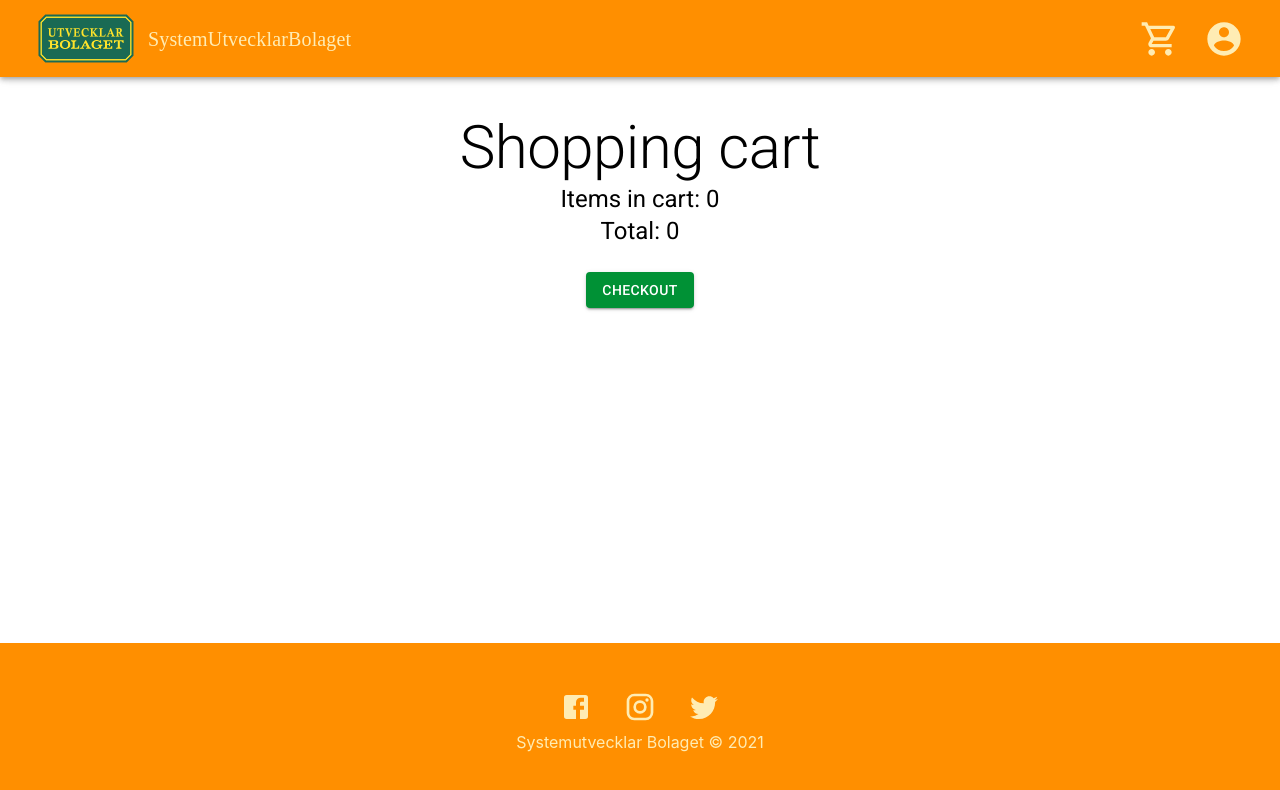
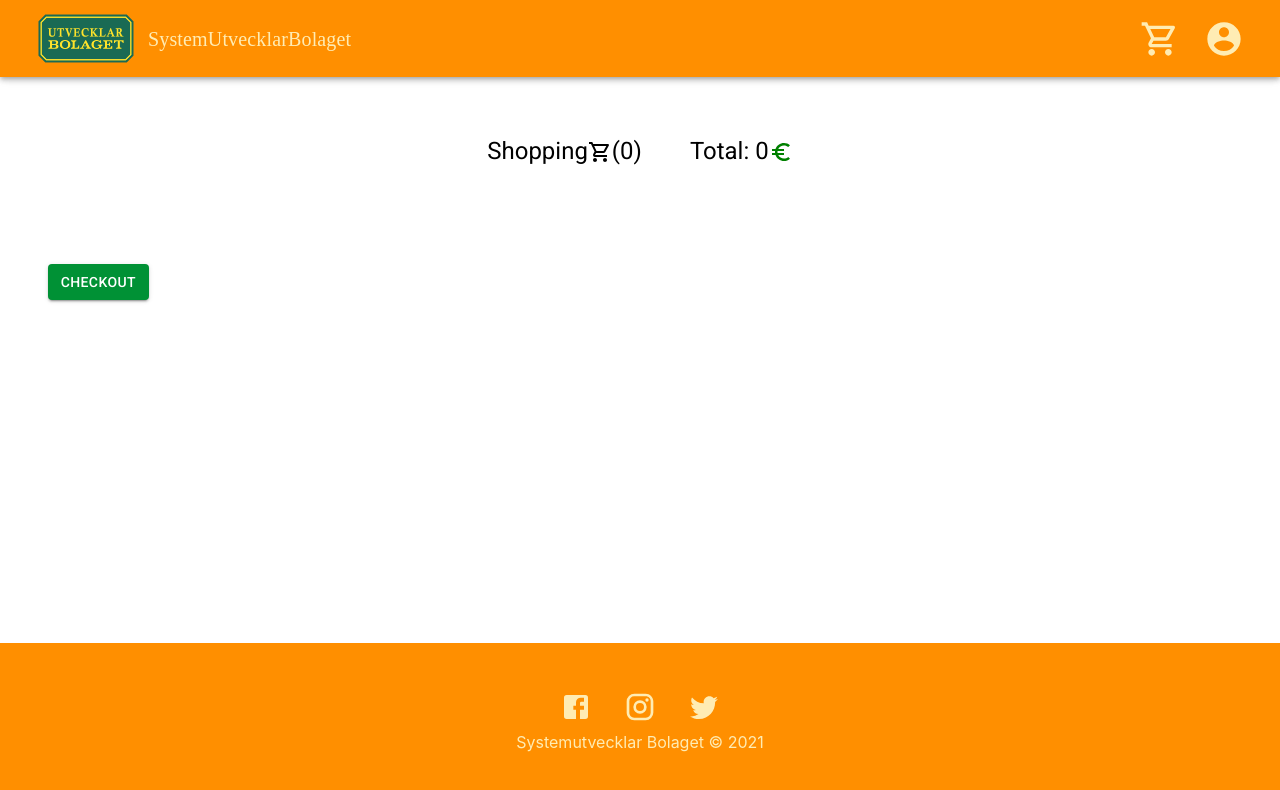
Before and after one commit to JonathanMarkert/systemutvecklarbolaget, a React (Create React App) app: page /cart in a window 1280 px wide. Shown: the top 790 px of the page. Built offline with nearby package versions, Linux system fonts and the light colour scheme.

Commit message:
#68 iconbuttons and new header in cart

```diff
--- a/src/components/SlipCard.tsx
+++ b/src/components/SlipCard.tsx
@@ -15,9 +15,11 @@ const useStyles = makeStyles((theme: Theme) =>
   createStyles({
     root: {
       flexGrow: 1,
+      justifyContent:"center",
+      alignItems:"center",
     },
     paper: {
-      maxWidth: 1200,
+      maxWidth: 700,
     },
     image: {
       width: 128,
@@ -35,7 +37,7 @@ const useStyles = makeStyles((theme: Theme) =>
     },
     deleteIcon: {
       color: "red",
-      opacity: "0.5",
+      opacity: "0.3",
       fontSize: "2rem",
       "&:hover": {
         fontSize: "2.5rem",
@@ -81,40 +83,44 @@ const SlipCard: FC<Props> = ({ product }) => {
           </Grid>
           <Grid item xs={12} sm container>
             <Grid item xs container direction="column" spacing={1}>
-              <Grid item xs={12} md={3}>
+              <Grid item xs={12} sm={3}>
                 <Typography gutterBottom variant="subtitle1">
                   {product.name}
                 </Typography>
                 <Typography variant="body2" color="textSecondary">
-                  Price: {product.price} :- /each
+                  Price: {product.price} € /each
                 </Typography>
               </Grid>
             </Grid>
-            <Grid item container className={classes.center} xs={12} md={3}>
+            <Grid item container className={classes.center} xs={4} sm={3}>
               <Box className={classes.center}>
+                <IconButton style={{background:0}}>
                 <AddCircleIcon
                   fontSize="large"
                   onClick={() => incrementNumber(product)}
                   className={classes.amountButtons}
                 />
-                <Typography variant="h6" style={{ padding: "0.3rem" }}>
+                </IconButton>
+                <Typography variant="h6">
                   {product.amount}
                 </Typography>
+                <IconButton style={{background:0}}>
                 <RemoveCircleIcon
                   fontSize="large"
                   onClick={() => decrementNumber(product)}
                   className={classes.amountButtons}
                 />
+                </IconButton>
               </Box>
             </Grid>
-            <Grid item xs={6} md={3} className={classes.center}>
+            <Grid item xs={4} sm={3} className={classes.center}>
               <Typography variant="subtitle2">
-                Total: {product.price * product.amount} :-
+                Total: {product.price * product.amount} €
               </Typography>
             </Grid>
-            <Grid item xs={6} md={3} className={classes.center}>
-              <IconButton onClick={() => handleRemoveFromCart(product)}>
-                <DeleteForeverTwoToneIcon className={classes.deleteIcon} />
+            <Grid item xs={12} sm={3} className={classes.center}>
+              <IconButton style={{background:0}} onClick={() => handleRemoveFromCart(product)}>
+                <DeleteForeverTwoToneIcon className={classes.deleteIcon}/>
               </IconButton>
             </Grid>
           </Grid>
--- a/src/pages/ShoppingCart.tsx
+++ b/src/pages/ShoppingCart.tsx
@@ -1,4 +1,4 @@
-import { Grid, Typography } from "@material-ui/core";
+import { Box, Grid, Typography } from "@material-ui/core";
 import Button from "@material-ui/core/Button";
 import Container from "@material-ui/core/Container";
 import { makeStyles } from "@material-ui/core/styles";
@@ -6,15 +6,17 @@ import React, { useContext, useState } from "react";
 import CheckoutForm from "../components/CheckoutForm";
 import { CartContext } from "../components/context/CartContext";
 import SlipCard from "../components/SlipCard";
+import ShoppingCartOutlinedIcon from "@material-ui/icons/ShoppingCartOutlined";
+import EuroSymbolOutlinedIcon from "@material-ui/icons/EuroSymbolOutlined";
 
 const useStyles = makeStyles((theme) => ({
   gridContainerStyle: {
-    paddingTop: theme.spacing(3),
+    padding: theme.spacing(3),
   },
-  topGrid: {
-    paddingTop: theme.spacing(3),
+  topGridFlex: {
+    padding: theme.spacing(3),
     display: "flex",
-    flexDirection: "column",
+    //flexDirection: "column",
     justifyContent: "center",
     alignItems: "center",
   },
@@ -37,10 +39,16 @@ export default function ShoppingCart() {
   return (
     <Container>
       <Grid container className={classes.gridContainerStyle}>
-        <Grid item xs={12} className={classes.topGrid}>
-          <Typography variant="h2">Shopping cart</Typography>
-          <Typography variant="h5">Items in cart: {totalItems}</Typography>
-          <Typography variant="h5">Total: {totalCartPrice()}</Typography>
+        <Grid item xs={12} className={classes.topGridFlex}>
+          <Box className={classes.topGridFlex}>
+            <Typography variant="h5">Shopping</Typography>
+            <ShoppingCartOutlinedIcon />
+            <Typography variant="h5">({totalItems})</Typography>
+          </Box>
+          <Box className={classes.topGridFlex}>
+            <Typography variant="h5">Total: {totalCartPrice()}</Typography>
+            <EuroSymbolOutlinedIcon style={{color:"green"}} />
+          </Box>
         </Grid>
         <Grid container direction="column">
           {cart.map((product) => (
@@ -48,7 +56,7 @@ export default function ShoppingCart() {
           ))}
         </Grid>
       </Grid>
-      <Grid item className={classes.topGrid}>
+      <Grid item className={classes.topGridFlex}>
         <Button
           variant="contained"
           color="secondary"
```
